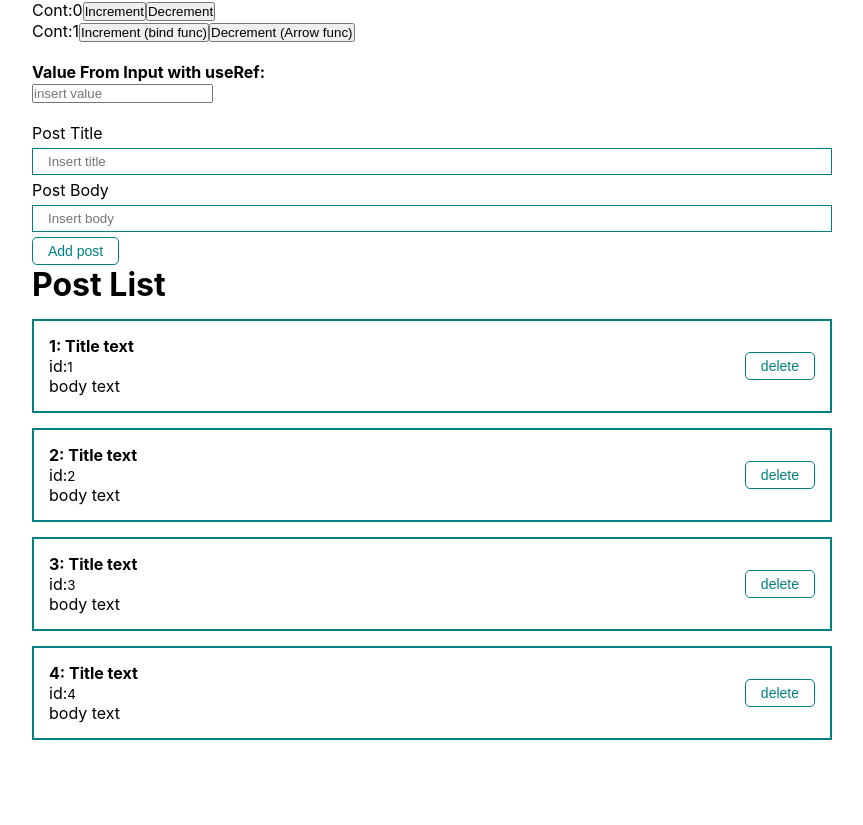
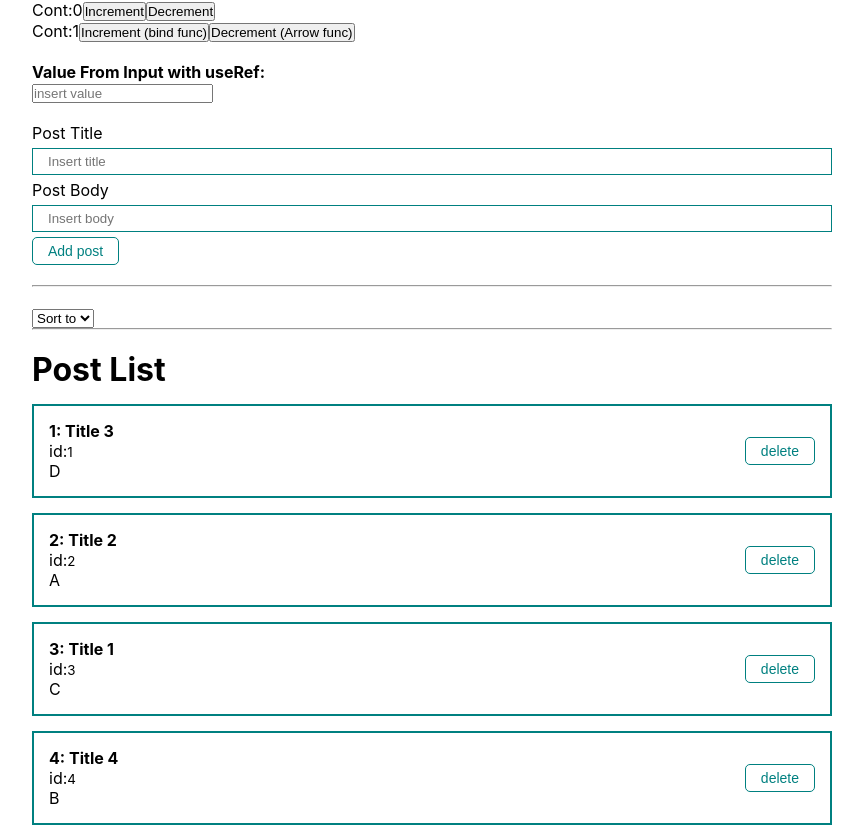
Before and after one commit to alexander-persiyanov/react-a-z, a React (Create React App) app: page / in a window 1280 px wide. Shown: the whole page, without its empty margins (208-1071 px from the left). Before the commit the page ends 800 px from the top, so only its background shows below. Built offline with nearby package versions, Linux system fonts and the light colour scheme.

Commit message:
add sort component

```diff
--- a/src/App.js
+++ b/src/App.js
@@ -7,14 +7,17 @@ import PostForm from './components/PostForm';
 
 // import './App.css';
 import  './styles/App.css'
+import MySelect from './components/UI/mySelect/mySelect';
 function App() {
 
   const [posts,setPosts] = useState([
-    {id:1,title:"Title text",body:"body text"},
-    {id:2,title:"Title text",body:"body text"},
-    {id:3,title:"Title text",body:"body text"},
-    {id:4,title:"Title text",body:"body text"},
+    {id:1,title:"Title 3",body:"D"},
+    {id:2,title:"Title 2",body:"A"},
+    {id:3,title:"Title 1",body:"C"},
+    {id:4,title:"Title 4",body:"B"},
   ]);
+
+  const [selectedSort,setSelectedSort] = useState("");
 
 
 
@@ -32,6 +35,14 @@ function App() {
   setPosts(posts.filter(p=>p.id !== post.id));
  }
 
+ const sortPosts = (sort)=>{
+    setSelectedSort(sort);
+
+    //sort doesnt return new array but return same sorted array
+    setPosts( [...posts].sort((a,b)=>{ return a[sort].localeCompare(b[sort]); }) );
+
+ }
+
 
 
 
@@ -40,6 +51,7 @@ function App() {
     <Counter/>
     <ClassCounter/>
     <br/>
+
     <form>
       <div>
         <p><strong> Value From Input with useRef:</strong> {valueInputRef}</p>
@@ -48,14 +60,33 @@ function App() {
           ref={bodyInputRef}
           type="text"
           placeholder="insert value"
-          onChange={(e)=>{ setValueInputRef(bodyInputRef.current.value);}}
+          onChange={(e)=>{ sortPosts() }}
         />
       </div>
       <br/>
 
     </form>
 
+
+
     <PostForm create={createPost} ></PostForm>
+    <br/>
+    <hr/>
+    <br/>
+    <MySelect
+      value={selectedSort}
+      defaultValue="Sort to"
+      onChange={sortPosts}
+      options={[
+        {name:"title",value:"title"},
+        {name:"body",value:"body"}
+      ]}
+    />
+
+
+    <br/>
+    <hr/>
+    <br/>
     {posts.length !== 0 ? ( <PostList posts={posts} remove={removePost}></PostList>) : (<p style={{textAlign:'center', color:'red'}}><big> Posts not founds</big> </p>)  }
 
 
--- /dev/null
+++ b/src/components/UI/mySelect/mySelect.jsx
@@ -0,0 +1,19 @@
+import{ React} from 'react';
+// import  classes from './MyInputComponent.module.css';
+const MySelect = ({ options,defaultValue,value,onChange})=>{
+
+
+    return(
+
+            <select  value={value} onChange={(e)=>{onChange(e.target.value)}}>
+                <option  disabled  value="">{defaultValue}</option>
+                {options.map((option,index)=>{
+                    return ( <option  key={option.value} value={option.value}>{option.name}</option>);
+                })}
+            </select>
+
+
+    );
+
+};
+export default MySelect;
```
